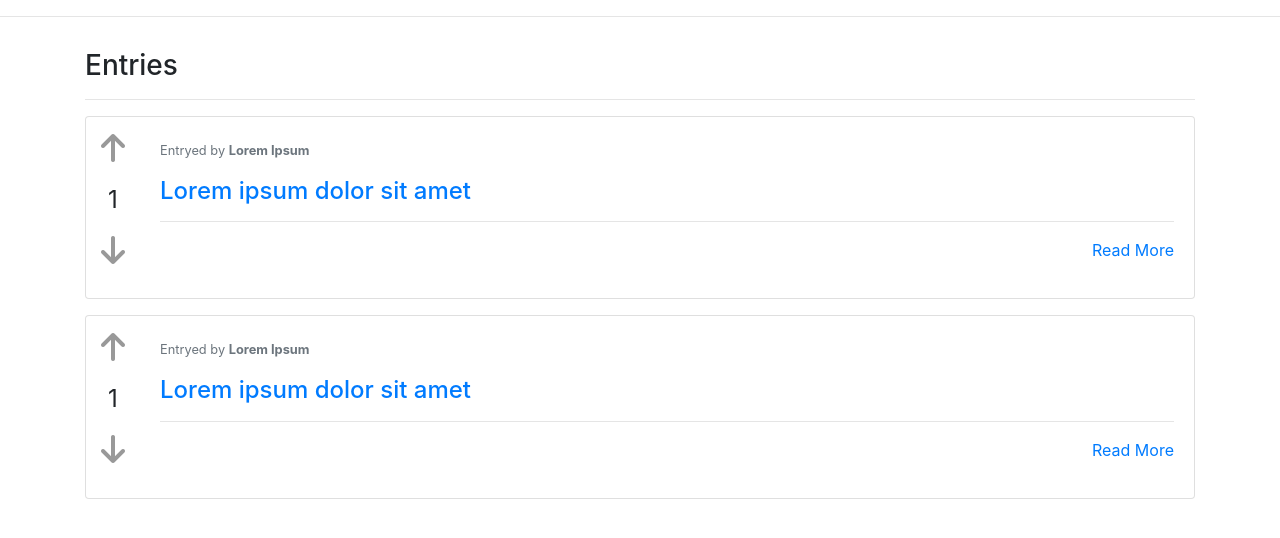
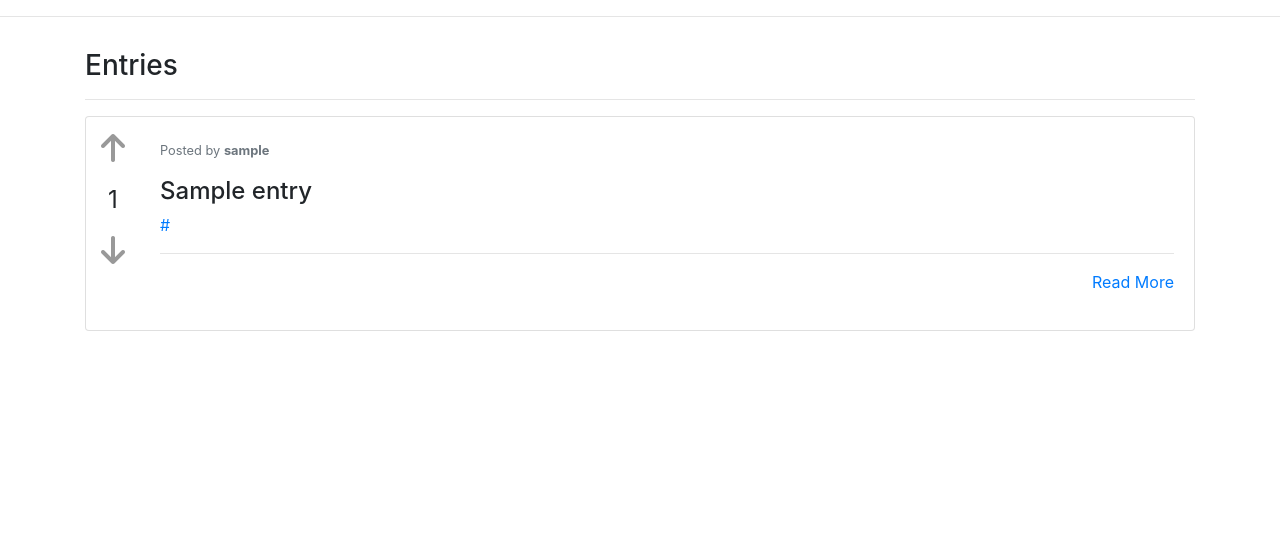
Before and after one commit to aucoeur/make-reddit-refactor, a Flask app: page / in a window 1280 px wide. Shown: the part 56-594 px from the top of the page. Run offline with Flask 2, Linux system fonts and the light colour scheme; tables that the repository leaves empty hold one stand-in row (values such as "Sample post"); some libraries are stand-ins or nearby versions.

Commit message:
Add entry to db, flash message

```diff
--- a/app/main/views.py
+++ b/app/main/views.py
@@ -1,9 +1,15 @@
 from flask import Blueprint, render_template
 from flask_login import login_required
+
+from app.database import db
+from app.models import Entry
 
 main = Blueprint('main', __name__)
 
 @main.route('/')
 @main.route('/index')
 def index():
-    return render_template('index.html')
+    # Returns 11 most recent entries in descending order
+    entries = Entry.query.order_by(Entry.timestamp.desc()).limit(11).all()
+
+    return render_template('index.html', entries=entries)
--- a/app/models/entry.py
+++ b/app/models/entry.py
@@ -7,9 +7,9 @@ class Entry(db.Model):
     content = db.Column(db.Text)
     url = db.Column(db.Text)
     timestamp = db.Column(db.DateTime, index=True, default=datetime.utcnow)
-    author_id = db.Column(db.Integer, db.ForeignKey('user.id'))
+    author_id = db.Column(db.Integer, db.ForeignKey('user.id'), nullable=False)
     # upvotes = db.relationship('')
     # downvotes = db.relationship('')
 
     def __repr__(self):
-        return '<Entry {}>'.format(self.title)
+        return f'<Entry {self.title}>'
--- a/app/models/user.py
+++ b/app/models/user.py
@@ -11,7 +11,7 @@ class User(UserMixin, db.Model):
     entry = db.relationship('Entry', backref='author', lazy='dynamic')
 
     def __repr__(self):
-        return '<User {}>'.format(self.username)
+        return f'<User {self.username}>'
 
     def set_password(self, password):
         self.password_hash = generate_password_hash(password)
--- a/app/templates/entry_new.html
+++ b/app/templates/entry_new.html
@@ -2,7 +2,7 @@
 
 {% block content %}
     <h1>New Entry</h1>
-    <form action="{{ url_for('entry.create_new')}}" method="post">
+    <form action="{{ url_for('entry.create_new') }}" method="post">
         {{ form.csrf_token }}
         <div>
         {% for field in form if field.id != 'csrf_token' and field.id != 'submit' %}
--- a/app/templates/index.html
+++ b/app/templates/index.html
@@ -8,43 +8,8 @@
   <hr>
 
   <div id="posts-container">
-
-    <!-- TODO: Use a for loop to loop over all posts sent from the server
-      (and delete the second filler post). -->
-
-    <!-- TODO: Replace all instances of 'REPLACE_ME_WITH_ID' with each post's
-      '_id' field. -->
-
-    <!-- TODO: Use each post's author, text, and url fields to correctly display
-      the data. -->
-
-    <!-- STRETCH GOAL: Display the correct number of upvotes for each post.
-      (HINT: Use the |length operator to get the length of a list.) -->
-
-    <!-- STRETCH GOAL: If the post is upvoted by the current user, add the
-      'upvote' class to the 'vote-box' div. Otherwise if it is downvoted, add
-      the 'downvote' class. -->
-    <div class="card mb-3" style="display: flex; flex-direction: row;">
-      <div class="vote-box">
-        <a onclick="upvote(this, 'REPLACE_ME_WITH_ID');"><i class="fas fa-arrow-up"></i></a>
-        <p class="numvotes">
-          1
-        </p>
-        <a onclick="downvote(this, 'REPLACE_ME_WITH_ID');"><i class="fas fa-arrow-down"></i></a>
-      </div>
-      <div class="card-body border-dark">
-        <p class="post-title card-text text-dark">
-          <small class="text-muted">Entryed by <b>Lorem Ipsum</b></small>
-          <h4>
-            <a href="https://loremipsum.io/">Lorem ipsum dolor sit amet</a>
-          </h4>
-          <hr>
-          <div class="text-right"><a href="/detail/REPLACE_ME_WITH_ID" title="Read More">Read More</a></div>
-        </p>
-      </div>
-    </div>
-
-    <div class="card mb-3" style="display: flex; flex-direction: row;">
+    {% for entry in entries  %}
+      <div class="card mb-3" style="display: flex; flex-direction: row;">
         <div class="vote-box">
           <a onclick="upvote(this, 'REPLACE_ME_WITH_ID');"><i class="fas fa-arrow-up"></i></a>
           <p class="numvotes">
@@ -54,15 +19,24 @@
         </div>
         <div class="card-body border-dark">
           <p class="post-title card-text text-dark">
-            <small class="text-muted">Entryed by <b>Lorem Ipsum</b></small>
+            <small class="text-muted">Posted by <b>{{ entry.author.username }}</b></small>
             <h4>
-              <a href="https://loremipsum.io/">Lorem ipsum dolor sit amet</a>
+              {{ entry.title }}
             </h4>
+              <a href="{{ entry.url }}">{{ entry.url }}</a>
             <hr>
-            <div class="text-right"><a href="/detail/REPLACE_ME_WITH_ID" title="Read More">Read More</a></div>
+            <div class="text-right"><a href="{{ url_for('entry.detail', id=entry.id) }}" title="Read More">Read More</a></div>
           </p>
         </div>
       </div>
+    {% endfor %}
+
+    <!-- STRETCH GOAL: Display the correct number of upvotes for each post.
+      (HINT: Use the |length operator to get the length of a list.) -->
+
+    <!-- STRETCH GOAL: If the post is upvoted by the current user, add the
+      'upvote' class to the 'vote-box' div. Otherwise if it is downvoted, add
+      the 'downvote' class. -->
 
   </div>
 {% endblock %}
```
Also changed, not shown: app/account/views.py (+19 -1 lines), app/entry/views.py (+26 -2 lines), app/templates/entry.html (+10 -17 lines), README.md, app/entry/forms.py (line endings or trailing spaces), sample.db.
